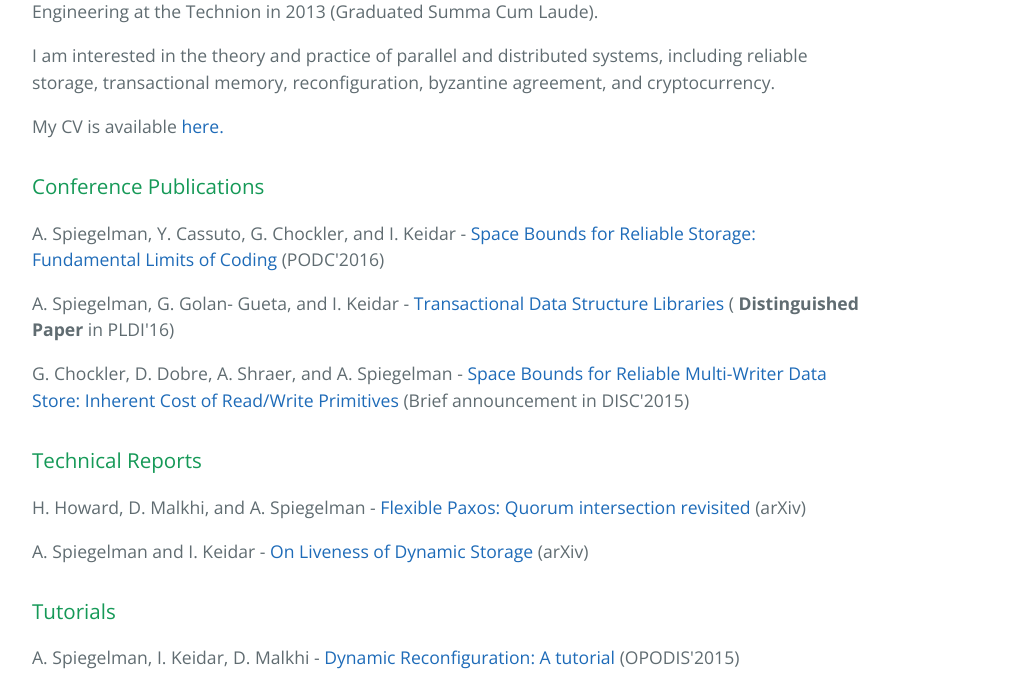
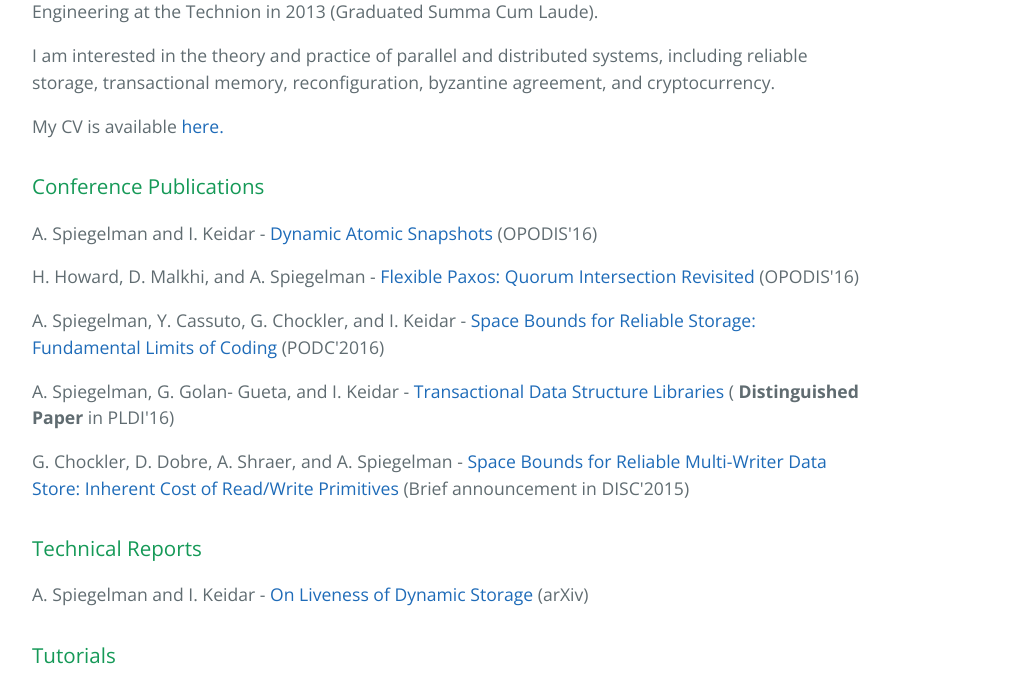
Before and after one commit to alexanderspiegelman/alexanderspiegelman.github.io, a plain HTML site: page index.html in a window 1280 px wide. Shown: the part 450-1135 px from the top of the page, without its empty margins (192-1215 px from the left). Drawn offline with nearby package versions, Linux system fonts and the light colour scheme.

Commit message:
new papers

```diff
--- a/index.html
+++ b/index.html
@@ -33,6 +33,9 @@ I received my BSc in Electrical Engineering at the Technion in 2013 (Graduated S
 <h3>
 <a id="conference publications" class="anchor" href="#publications" aria-hidden="true"><span aria-hidden="true" class="octicon octicon-link"></span></a>Conference Publications</h3>
 
+<p> A. Spiegelman and I. Keidar - <a href="alexanderspiegelman.github.io/SnapshotsInEphemeralMemory.pdf">Dynamic Atomic Snapshots</a> (OPODIS'16)
+
+<p> H. Howard, D. Malkhi, and A. Spiegelman - <a href="alexanderspiegelman.github.io/F-paxos.pdf">Flexible Paxos: Quorum Intersection Revisited</a> (OPODIS'16)
 
 <p> A. Spiegelman, Y. Cassuto, G. Chockler, and I. Keidar - <a href="http://dl.acm.org/citation.cfm?id=2933104">Space Bounds for Reliable Storage: Fundamental Limits of Coding</a> (PODC'2016)
 
@@ -45,8 +48,6 @@ I received my BSc in Electrical Engineering at the Technion in 2013 (Graduated S
 
 <h3>
 <a id="technical reports" class="anchor" href="#publications" aria-hidden="true"><span aria-hidden="true" class="octicon octicon-link"></span></a>Technical Reports</h3>
-
-<p> H. Howard, D. Malkhi, and A. Spiegelman - <a href="https://arxiv.org/abs/1608.06696">Flexible Paxos: Quorum intersection revisited</a> (arXiv)
 
 <p> A. Spiegelman and I. Keidar - <a href="https://arxiv.org/abs/1507.07086">On Liveness of Dynamic Storage</a> (arXiv)
 
```
Also changed, not shown: 2 other files.
